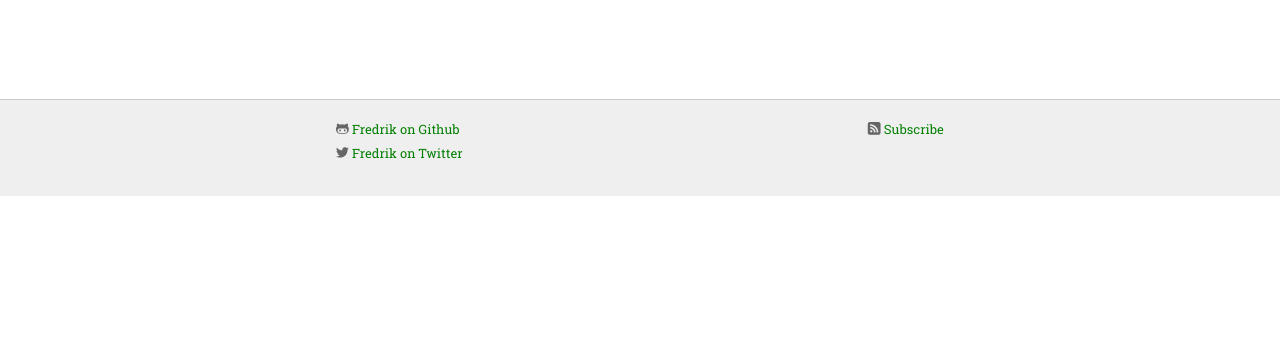
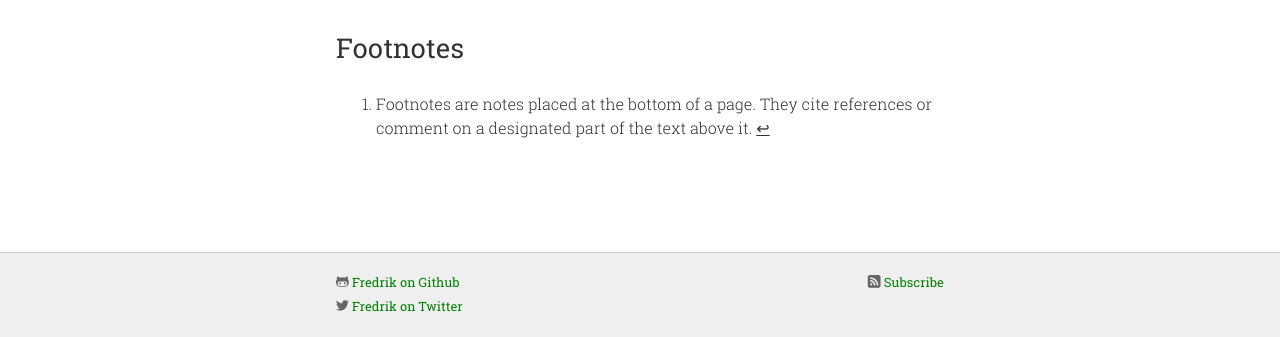
Before and after one commit to frippz/blog-prototype, a plain HTML site: page post.html in a window 1280 px wide. Shown: the part 2782-3119 px from the top of the page. Before the commit the page ends 2978 px from the top, so only its background shows below. Drawn offline with Linux system fonts and the light colour scheme; files whose address does not match are found by name.

Commit message:
Add sample footnotes

```diff
--- a/post.html
+++ b/post.html
@@ -145,7 +145,7 @@
         </table>
 
 
-        <p>Duis mollis, est non commodo luctus, nisi erat porttitor ligula, eget lacinia odio sem nec elit. Cum sociis natoque penatibus et magnis dis parturient montes, nascetur ridiculus mus. Donec ullamcorper nulla non metus auctor fringilla. Aenean lacinia bibendum nulla sed consectetur.</p>
+        <p>Duis mollis, est non commodo <a href="#test" aria-describedby="footnotes" id="test-ref">footnotes</a> luctus, nisi erat porttitor ligula, eget lacinia odio sem nec elit. Cum sociis natoque penatibus et magnis dis parturient montes, nascetur ridiculus mus. Donec ullamcorper nulla non metus auctor fringilla. Aenean lacinia bibendum nulla sed consectetur.</p>
 
         <img src="temp/misty-falls.jpg" alt="">
 
@@ -164,6 +164,14 @@
         <p>Lorem ipsum dolor sit amet, consectetur adipiscing elit. Maecenas faucibus mollis interdum. Nullam quis risus eget urna mollis ornare vel eu leo. Cras justo odio, dapibus ac facilisis in, egestas eget quam. Praesent commodo cursus magna, vel scelerisque nisl consectetur et. Fusce dapibus, tellus ac cursus commodo, tortor mauris condimentum nibh, ut fermentum massa justo sit amet risus. Fusce dapibus, tellus ac cursus commodo, tortor mauris condimentum nibh, ut fermentum massa justo sit amet risus.</p>
 
         <img src="https://dl.dropboxusercontent.com/u/817490/blog-prototype/A%20Fabulous%20Sunset.jpg" alt="">
+
+        <div id="footnotes">
+          <h2>Footnotes</h2>
+          <ol>
+            <li id="test">Footnotes are notes placed at the bottom of a page. They cite references or comment on a designated part of the text above it. <a href="#footnotes-ref" aria-label="Back to content">↩</a></li>
+          </ol>
+        </div>
+        <!-- /footnotes -->
 
       </div>
       <!-- /article -->
```
